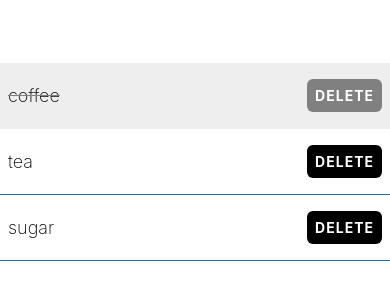
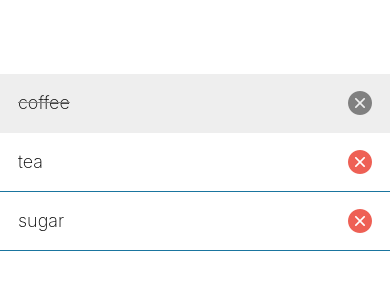
Before and after one commit to MennaEbied/react-native, a React Native app: screen / in a window 390 px wide. Shown: the part 260-560 px from the top of the page. Built offline with nearby package versions, Linux system fonts and the light colour scheme.

Commit message:
use icons for buttons

```diff
--- a/components/ShoppingListItem.tsx
+++ b/components/ShoppingListItem.tsx
@@ -1,5 +1,6 @@
 import { View, TouchableOpacity ,Text , StyleSheet , Alert } from "react-native";
 import { theme } from "../theme";
+import AntDesign from '@expo/vector-icons/AntDesign';
 type Props={
     name:string;
     isCompleted?:boolean;
@@ -37,9 +38,12 @@
       <TouchableOpacity
             onPress={handleDelete}
             activeOpacity={0.8}
-            style={[styles.button,isCompleted?styles.completedButton:undefined]}
             >
-          <Text style={styles.buttonText}>Delete</Text>
+          <AntDesign
+           name="closecircle"
+           size={24}
+           color={isCompleted?theme.colorGrey:theme.colorRed}
+           />
       </TouchableOpacity>
       </View>
     )
@@ -48,7 +52,7 @@
     itemContainer:{
       borderBottomColor:theme.colorCerulean,
           borderBottomWidth:1,
-          paddingHorizontal:8,
+          paddingHorizontal:18,
           paddingVertical:16,
           flexDirection:"row",
           alignItems:"center",
@@ -62,24 +66,9 @@
       fontSize:18,
       fontWeight:"200"
     },
-    button:{
-      backgroundColor:theme.colorBlack,
-      padding:8,
-      borderRadius:6,
-
-
-    },
-    completedButton:{
-        backgroundColor:theme.colorGrey
-    },
     completedText:{
         textDecorationLine:"line-through",
         textDecorationColor:theme.colorGrey,
     },
-    buttonText:{
-      color:theme.colorWhite,
-      fontWeight:"bold",
-      textTransform:"uppercase",
-      letterSpacing:1,
-    }
+
   });
--- a/package.json
+++ b/package.json
@@ -10,6 +10,7 @@
     "lint": "eslint ."
   },
   "dependencies": {
+    "@expo/vector-icons": "^14.0.3",
     "eslint-config-prettier": "^9.1.0",
     "eslint-plugin-prettier": "^5.2.1",
     "expo": "~51.0.28",
--- a/theme.ts
+++ b/theme.ts
@@ -4,4 +4,5 @@
     colorBlack:"#000",
     colorGrey: "grey",
     colorLightGrey: "#eee",
+    colorRed:"#ee6055",
 }
```
